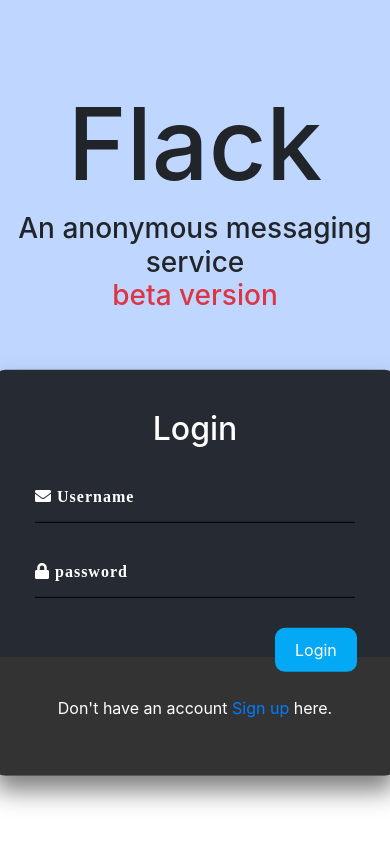
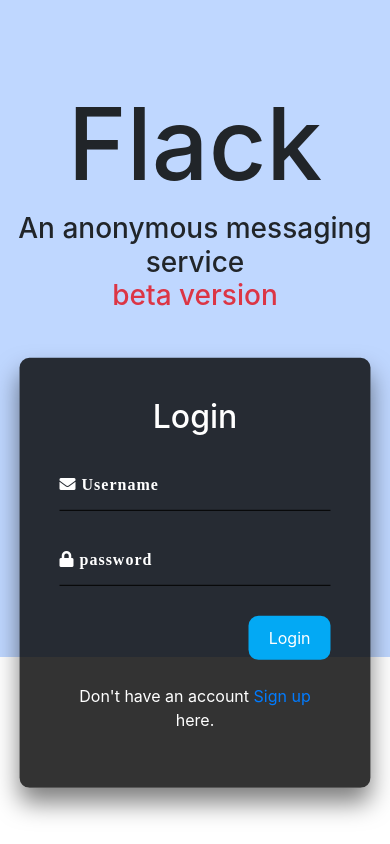
Before and after one commit to HemendraKhatik/FlackApp, a Flask app: page / in a window 390 px wide. Run offline with Flask 2, Linux system fonts and the light colour scheme; some libraries are stand-ins or nearby versions; some web fonts are replaced.

Commit message:
Add responsiveness to sign up and login pages.

```diff
--- a/static/css/welcome.css
+++ b/static/css/welcome.css
@@ -234,7 +234,6 @@
   color:#fff;
   background-color:#03a9f4;
   padding:10px 20px;
-  margin-left:240px;
   border-radius: 10px;
 }
 .pointer{
@@ -262,3 +261,10 @@
 ::-webkit-scrollbar-thumb:hover {
   background: #03a9f4;
 }
+
+/* For tablets */
+@media only screen and (max-width: 600px) {
+  .box {
+    width: 90%;
+  }
+}
--- a/templates/login.html
+++ b/templates/login.html
@@ -2,12 +2,12 @@
 {% block body %}
     <div class="container-fluid">
         <div class="row sideBar">
-            <div class="col-md-6 pt-5">
+            <div class="col-lg-6 pt-5">
                 <h1 style="margin-top: 10%;text-align: center; font-size: 100px;" class="animated bounceIn">Flack</h1>
                 <h3 style="text-align: center;" class="animated pulse delay-2s">An anonymous messaging service</br><span
                         class="text-danger">beta version</span></h3>
             </div>
-            <div class="col-md-6 animated bounceIn delay-1s">
+            <div class="col-lg-6 animated bounceIn delay-1s">
                 <div class="box">
                     <h2>Login</h2>
                     <form action="{{ url_for('login') }}" method="POST">
@@ -19,7 +19,9 @@
                             <input type="password" name="password" autocomplete="off" required="">
                             <label for="stuff" class="fas fa-lock input-icon"> password</label>
                         </div>
-                        <input type="submit" name="" value="Login">
+                        <div class="d-flex justify-content-end">
+                          <input type="submit" name="" value="Login">
+                        </div>
                         <p style="color: white;text-align: center;" class="mt-4">Don't have an account <a
                                 href="{{ url_for('signup') }}">Sign up</a> here.</p>
                     </form>
```
